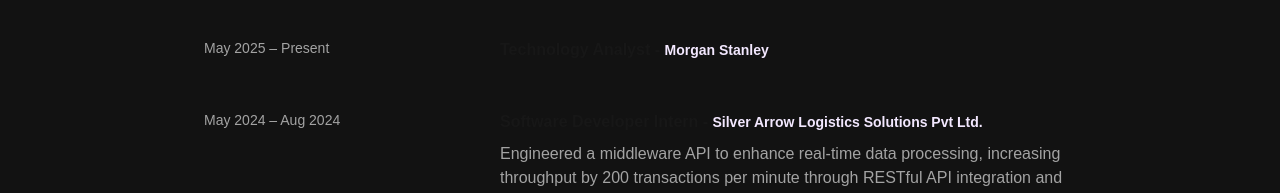
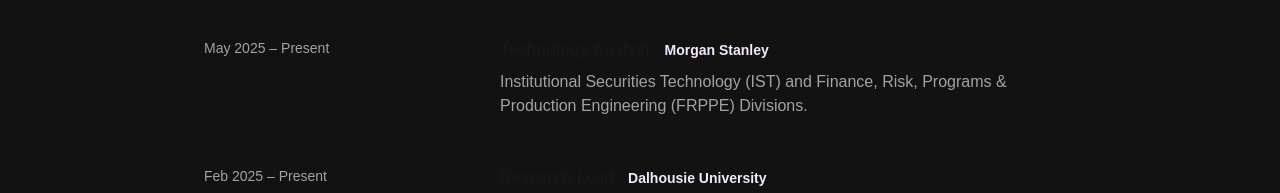
Before and after one commit to NishevithaV/Portfolio-App, a Next.js app: page / in a window 1280 px wide. Shown: the part 746-939 px from the top of the page. Built offline with nearby package versions, Linux system fonts and the light colour scheme.

Commit message:
added research position

```diff
--- a/app/constants/index.js
+++ b/app/constants/index.js
@@ -3,7 +3,14 @@
         year:"May 2025 – Present",
         role:"Technology Analyst",
         company:"Morgan Stanley",
-        description: ``,
+        description: `Institutional Securities Technology (IST) and Finance, Risk, Programs & Production Engineering (FRPPE) Divisions.`,
+        skills: [],
+    },
+    {
+        year:"Feb 2025 – Present",
+        role:"Research Lead",
+        company:"Dalhousie University",
+        description: `Leading an independent research project to design a voice-enabled assistant focused on improving digital accessibility through speech-based navigation and system integration. Conducting user studies, market research, and defining system requirements to inform product development.`,
         skills: [],
     },
     {
```
